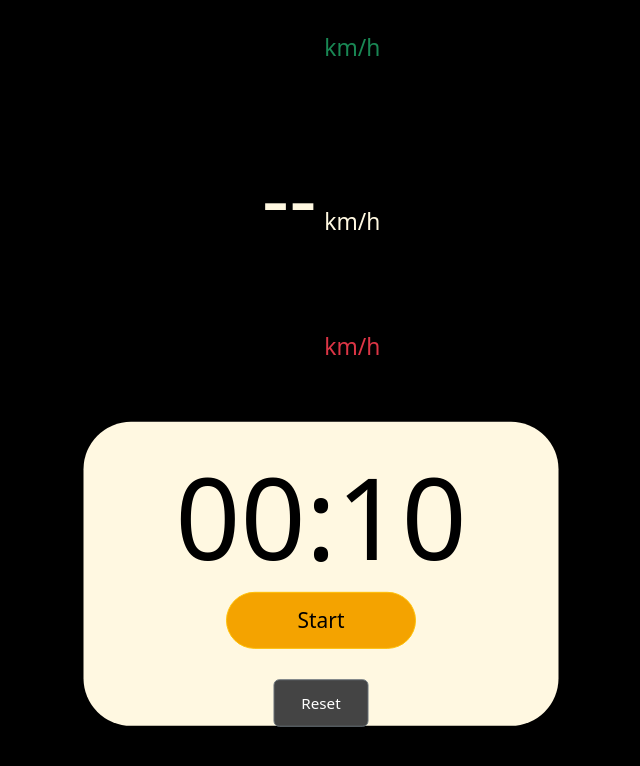
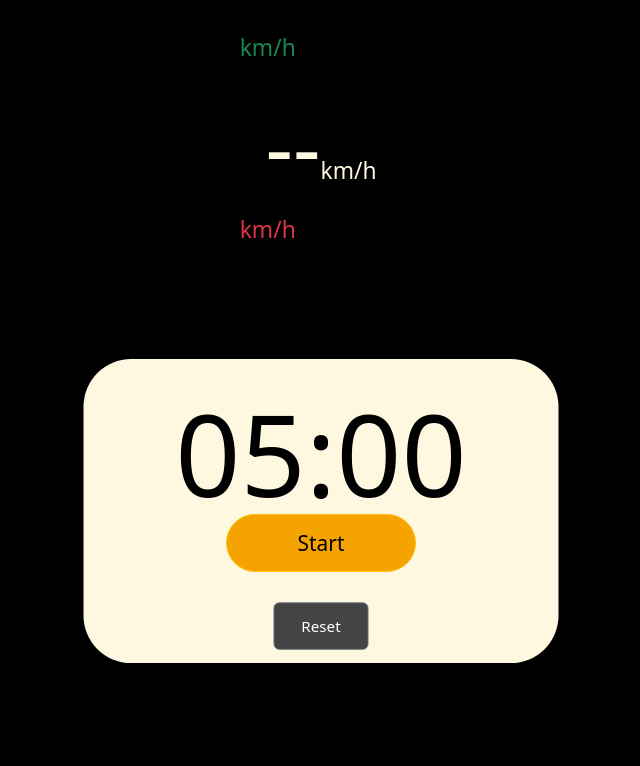
Before and after one commit to katarinastevanovic7/VespaRennen, a Vue app in the folder frontend/: page / in a window 1280 px wide. Shown: the top 766 px of the page, without its empty margins (319-959 px from the left). Built offline with nearby package versions, Linux system fonts and the light colour scheme; no server answers.

Commit message:
stylo mylo

```diff
--- a/frontend/src/App.vue
+++ b/frontend/src/App.vue
@@ -49,7 +49,7 @@ export default {
   },
   data() {
     return {
-      time: 10,
+      time:300,
       timerInterval: null,
       running: false,
       //paused: false,
--- a/frontend/src/assets/style.css
+++ b/frontend/src/assets/style.css
@@ -12,6 +12,7 @@ body {
   .app-container {
     display: flex;
     flex-direction: column;
+    gap: 1rem;
     justify-content: center;
     align-items: center;
     height: 100vh;
@@ -21,9 +22,9 @@ body {
      display: flex;
   flex-direction: column;
   justify-content: center;
-  align-items: flex-end; /* ✅ Jetzt richten sich alle an der Unterkante aus */
+  align-items: stretch; /* ✅ Jetzt richten sich alle an der Unterkante aus */
   margin-top: 1rem;
-  gap: 2rem;
+  gap: 0.1rem;
   }
 
   /* Geschwindigkeit */
@@ -33,25 +34,63 @@ body {
     color: #FFF8E1;
     display: flex;
     align-items: baseline;
-    margin-bottom: 2.5rem;
+    margin-bottom: 0.1rem;
   }
 
-
-  .speed-display .unit{
-    font-size: 24px;
-    margin-left: 8px;
-  }
-
-  /* Zielgeschwindigkeit */
-  .target-display {
-   font-size: 90px;
+  .speed-display {
+    font-size: 90px;
     font-weight: 400;
     color: #FFF8E1;
     display: flex;
-    flex-direction: column;
-    align-items: flex-end;
-    margin-bottom: 2.5rem;
-}
+    align-items: baseline;
+    justify-content: center; /* ✅ macht die Anzeige zentriert */
+    margin-bottom: 0.1rem;
+  }
+
+  .target-display {
+    width: 100%;
+    margin-bottom: 1rem;
+  }
+
+  /* Zeile mit linkem & rechtem Bereich */
+  .speed-line {
+    display: flex;
+    justify-content: space-between;
+    align-items: baseline;
+    width: 100%;
+    padding-right: 1rem; /* optional – Abstand zum rechten Rand */
+    padding-left: 1rem;  /* optional – Abstand zum linken Rand */
+  }
+
+  .left {
+    display: flex;
+    align-items: baseline;
+    gap: 0.4rem;
+    min-width: 200px; /* ⬅️ sorgt dafür, dass .right etwas Platz hat */
+  }
+
+  .right {
+    margin-left: 0.5rem; /* ⬅️ erzeugt die sichtbare Lücke */
+  }
+
+  .right .laps {
+    font-size: 20px;
+    font-weight: 600;
+    color: #bbb;
+    opacity: 0.8;
+  }
+
+  /* Zahlen-Styling */
+  .value {
+    font-size: 90px;
+    font-weight: 400;
+    color: inherit;
+  }
+
+  .unit {
+    font-size: 24px;
+    color: inherit;
+  }
 
 .target-display .value {
   font-size: 90px;
@@ -71,16 +110,11 @@ body {
   margin-top: 0.5rem;
   opacity: 0.8;
 }
-/*.suggested-laps {
-  font-size: 14px;
-  opacity: 0.8;
-  color: #bbb;
-  margin-top: 4px;
-}*/
+
 
 /* 🆕 Laps-Zeile */
 .target-display .laps {
-  font-size: 24px;
+  font-size: 50px;
   font-weight: 600;
   color: #bbb;
   margin-top: 0.5rem;
@@ -108,7 +142,7 @@ body {
     display: flex;
     flex-direction: column;
     align-items: center;
-    gap: 10rem;
+    gap: 9rem;
     min-height: 320px;       /* fixiere Höhe für konstantes Layout */
   max-height: 320px;
     position: relative; /* Wichtig für absolute Positionierung */
@@ -164,12 +198,11 @@ body {
   }
 
   /* Stop + Reset nebeneinander */
-  /*.stop-reset-row {
+  .stop-reset-row {
+    margin-bottom: 15rem; /* ⬅️ Abstand nach unten! */
     display: flex;
-    gap: 2rem;
     justify-content: center;
-    margin-bottom: 1rem;
-  }*/
+  }
 
 /* Bootstrap-Button-Anpassungen */
 .btn-warning {
--- a/frontend/src/components/targetSpeedComponent.vue
+++ b/frontend/src/components/targetSpeedComponent.vue
@@ -1,13 +1,17 @@
 <template>
   <div class="target-display" :class="directionClass">
-    <span class="value">{{ targetSpeed }}</span>
-    <span class="unit">km/h</span>
-     <!-- 🆕 Zeige Laps nur wenn übergeben -->
-    <div class="laps" v-if="laps !== null && laps !== undefined">
-      <small>({{ parseFloat(laps).toFixed(1) }} Runden)</small>
+    <div class="speed-line">
+      <div class="left">
+        <span class="value">{{ targetSpeed }}</span>
+        <span class="unit">km/h</span>
+      </div>
+      <div class="right" v-if="laps !== null && laps !== undefined">
+        <span class="laps">{{ parseFloat(laps).toFixed(1) }} R</span>
+      </div>
     </div>
   </div>
 </template>
+
 
 <script>
 export default {
--- a/frontend/src/components/timerComponent.vue
+++ b/frontend/src/components/timerComponent.vue
@@ -11,7 +11,6 @@
     <div class="button-row">
       <button class="btn btn-warning" @click="$emit('start')" :disabled="running">Start</button>
       <div class="stop-reset-row">
-
         <button class="btn btn-secondary" @click="$emit('reset')">Reset</button>
       </div>
     </div>
```
